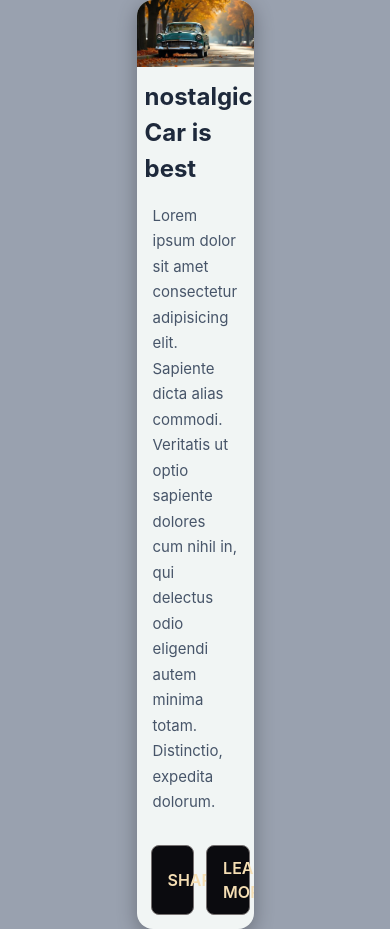
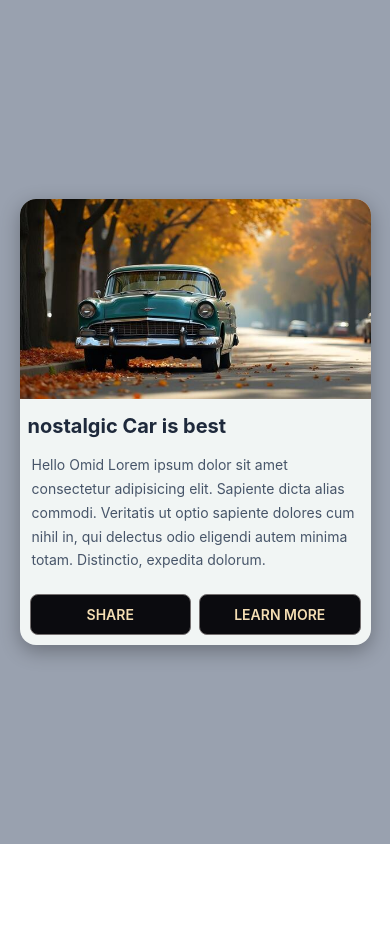
Before and after one commit to mahdi-soltan/react-project01, a React (Vite) app: page / in a window 390 px wide. After the commit the page ends 844 px from the top, so only its background shows below. Built offline with nearby package versions, Linux system fonts and the light colour scheme.

Commit message:
Make project responsive

```diff
--- a/src/component/button/button.module.scss
+++ b/src/component/button/button.module.scss
@@ -5,18 +5,28 @@
   border: 1px solid rgb(117, 112, 112);
   color: wheat;
   border-radius: 8px;
-    font-size: 16px;
+  font-size: 14px;
   font-weight: 600;
   cursor: pointer;
   transition: all 0.3s ease;
-}
 
-.btn:hover {
+  &:hover {
     background-color: brown;
     border-color: brown;
     transform: translateY(-2px);
   }
 
-.btn:active {
+  &:active {
     transform: translateY(0);
   }
+
+  @media (max-width: 600px) {
+    padding: 9px 8px;
+    font-size: 14px;
+  }
+
+  @media (max-width: 380px) {
+    font-size: 12px;
+    padding: 8px 5px;
+  }
+}
--- a/src/component/card/card.module.scss
+++ b/src/component/card/card.module.scss
@@ -23,4 +23,19 @@
     gap: 12px;
     padding: 14px;
   }
+
+  // Tablet
+  @media (max-width: 992px) {
+    width: 45%;
+  }
+
+  // Mobile
+  @media (max-width: 600px) {
+    width: 90%;
+
+    .btnContainer {
+      gap: 8px;
+      padding: 10px;
+    }
+  }
 }
--- a/src/component/card/index.jsx
+++ b/src/component/card/index.jsx
@@ -4,7 +4,7 @@ import Description from "../description";
 import ImageContainer from "../imgContainer";
 const Card = () => {
   const dis =
-    "Lorem ipsum dolor sit amet consectetur adipisicing elit. Sapiente dicta alias commodi. Veritatis ut optio sapiente dolores cum nihil in, qui delectus odio eligendi autem minima totam. Distinctio, expedita dolorum.";
+    " Hello Omid Lorem ipsum dolor sit amet consectetur adipisicing elit. Sapiente dicta alias commodi. Veritatis ut optio sapiente dolores cum nihil in, qui delectus odio eligendi autem minima totam. Distinctio, expedita dolorum.";
   return (
     <>
       <div className={styles.container}>
--- a/src/component/description/description.module.scss
+++ b/src/component/description/description.module.scss
@@ -3,6 +3,15 @@
   color: #475569;
   font-size: 15px;
   line-height: 1.7;
+
+  @media (max-width: 600px) {
+    padding: 12px;
+    font-size: 14px;
+  }
+
+  @media (max-width: 380px) {
+    font-size: 13px;
+  }
 }
 
 h1 {
@@ -11,4 +20,12 @@ h1 {
   color: #1e293b;
   padding: 12px 8px 0;
   margin: 0;
+
+  @media (max-width: 600px) {
+    font-size: 20px;
+  }
+
+  @media (max-width: 380px) {
+    font-size: 18px;
+  }
 }
--- a/src/main.jsx
+++ b/src/main.jsx
@@ -10,7 +10,8 @@ createRoot(document.getElementById('root')).render(
 )
 
 
-
+// after any change for save to git:
 //git add .
 // git commit -m "Update project"
 // git push
+// npm run deploy
```
Lines whose indentation alone changed are shown as unchanged.
